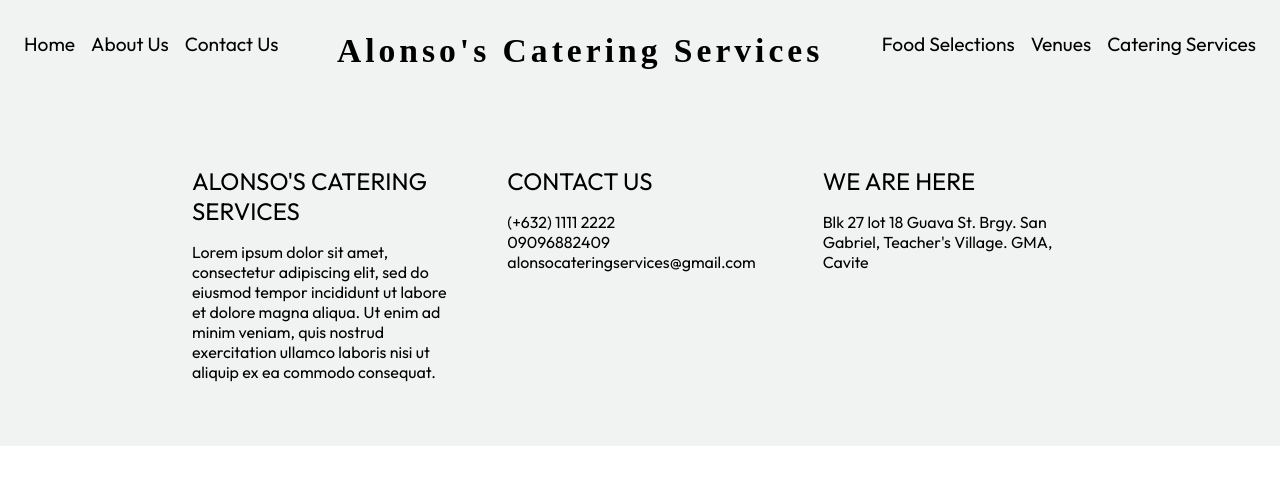
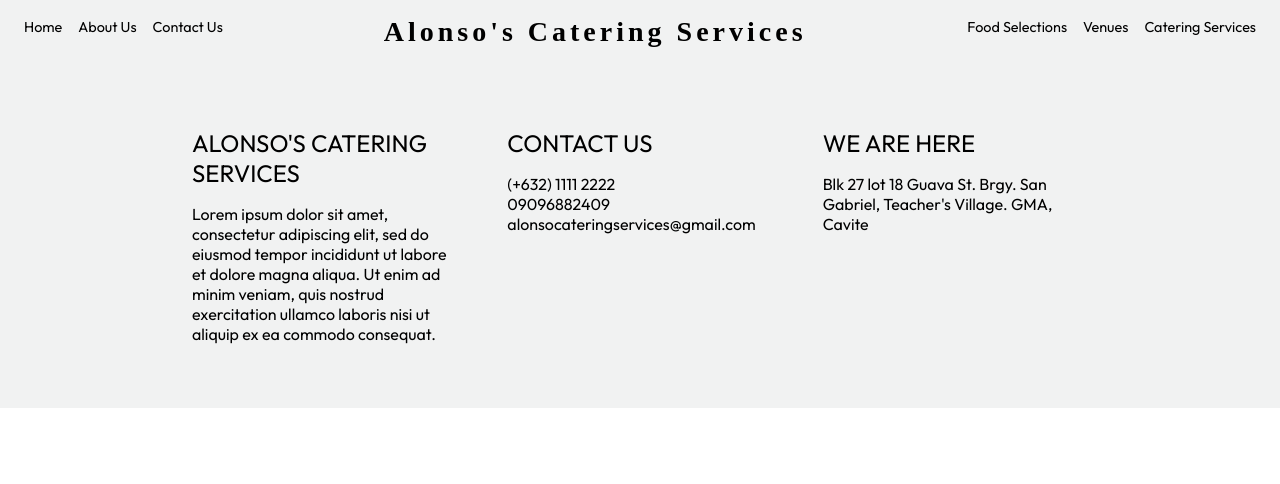
Before and after one commit to ninongmarvin/alonsocateringservices, a React (Create React App) app: page / in a window 1280 px wide. Shown: the top 484 px of the page. Built offline with nearby package versions, Linux system fonts and the light colour scheme; the HTML template or start-up script is replaced by a standard one; a web font is replaced by a local one.

Commit message:
navbar edit

```diff
--- a/src/styles/Navbar.css
+++ b/src/styles/Navbar.css
@@ -116,26 +116,26 @@
   width: 100%;
   display: flex;
   justify-content: space-between;
-  padding: 2rem 1rem;
+  padding: 1rem;
   position: sticky;
   top: 0;
   background-color: #F1F2F2;
 }
 
 .navbar h2{
-  font-size: 2.10rem;
+  font-size: 1.75rem;
   font-family: 'Ms Madi', cursive;
   letter-spacing: 4px;
 }
 
 .left a{
   padding: 0 .50rem;
-  font-size: 1.20rem;
+  font-size: .90rem;
 }
 
 .right a{
   padding: 0 .50rem;
-  font-size: 1.20rem;
+  font-size: 0.90rem;
 }
 
 .mobile-nav{
```
